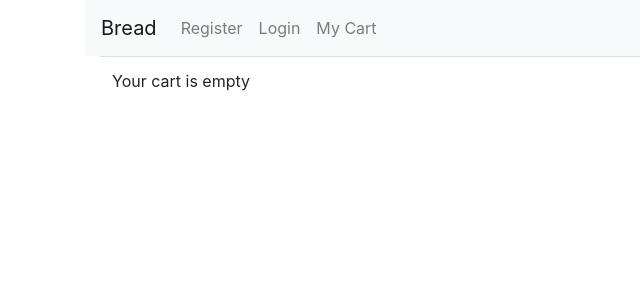
After one commit to ElliottSmith610/online-shop, a Flask app: template templates/cart.html in a window 1280 px wide. The commit adds this page. Shown: the top 300 px of the page, without its empty margins (0-640 px from the left). Run offline with Flask 2, Linux system fonts and the light colour scheme; the template is opened without the code that fills it, so the values that code supplies are empty; some libraries are stand-ins or nearby versions.

Commit message:
View Cart and can remove items

```diff
--- a/main.py
+++ b/main.py
@@ -74,10 +74,6 @@ with app.app_context():
 
 @app.route("/")
 def home():
-    try:
-        print(session["cart"])
-    except KeyError:
-        pass
     items_query = db.session.query(Items).all()
     items = [item.to_dict() for item in items_query]
 
@@ -155,9 +151,21 @@ def to_cart(item_name):
     return redirect(url_for("home"))
 
 
+@app.route("/from_cart/<item_name>", methods=["GET", "POST"])
+def from_cart(item_name):
+    session["cart"].pop(item_name)
+    session.modified = True
+    return redirect(url_for("cart"))
+
+
 @app.route("/cart", methods=["GET", "POST"])
 def cart():
-    pass
+    try:
+        _cart = session["cart"]
+    except KeyError:
+        _cart = None
+    return render_template("cart.html", cart=_cart)
+
 
 
 @app.route("/checkout", methods=["GET", "POST"])
--- a/templates/base.html
+++ b/templates/base.html
@@ -31,6 +31,9 @@
                     <a class="nav-link" href="{{ url_for('login') }}">Login</a>
                 </li>
                 {% endif %}
+                <li class="nav-item">
+                    <a class="nav-link" href="{{ url_for('cart') }}">My Cart</a>
+                </li>
     </ul>
   </div>
 </nav>
--- /dev/null
+++ b/templates/cart.html
@@ -0,0 +1,32 @@
+{% extends 'base.html' %}
+{% block content %}
+<div class="container">
+    <table class="table">
+        {% if not cart %}
+        <tr>
+            <td>Your cart is empty</td>
+        </tr>
+
+        {% else %}
+        <thead>
+
+        <tr>
+            <th scope="col">Item</th>
+            <th scope="col">Quantity</th>
+            <th scope="col">Remove</th>
+        </tr>
+        </thead>
+
+
+        {% for (key, value) in cart.items() %}
+        <tr>
+            <td>{{ key }}</td>
+            <td>{{ value }}</td>
+            <td><a href="{{url_for('from_cart', item_name=key) }}">✖</a></td>
+        </tr>
+        {% endfor %}
+        {% endif %}
+
+    </table>
+</div>
+{% endblock %}
```
